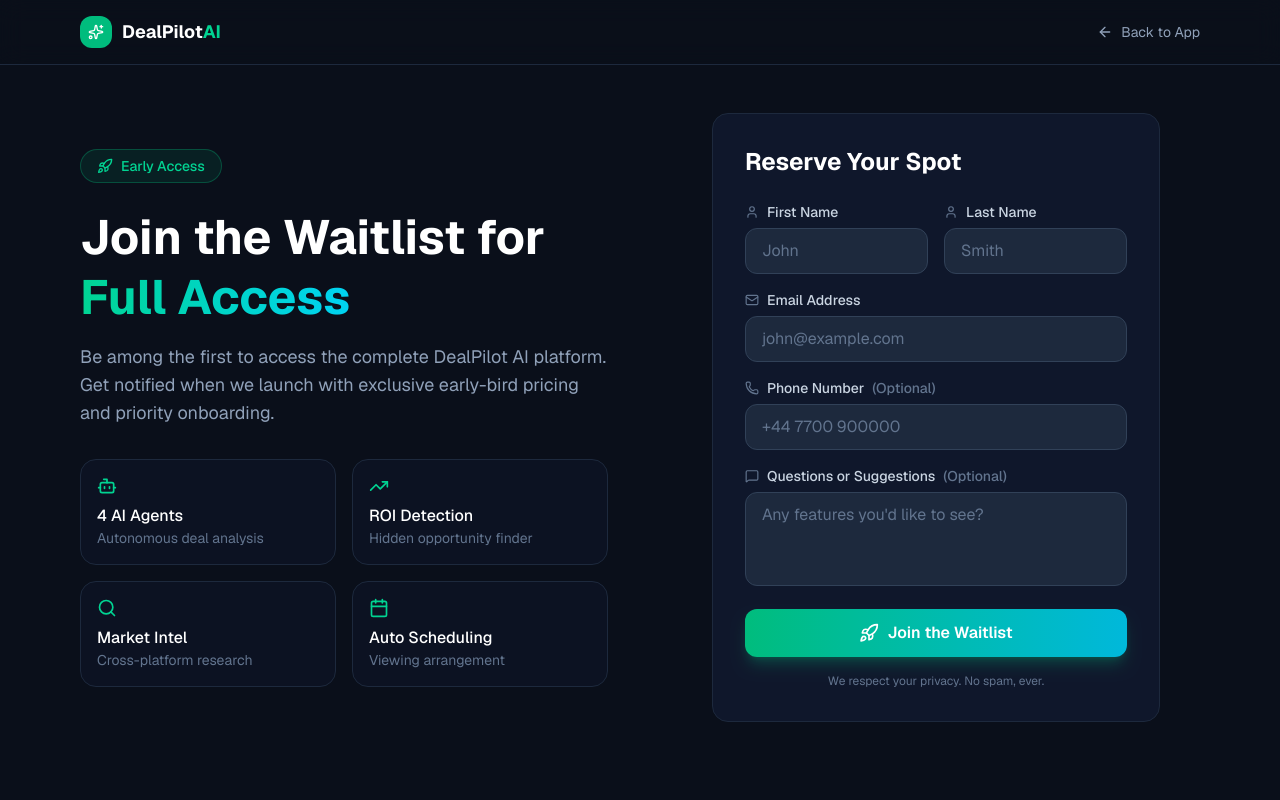
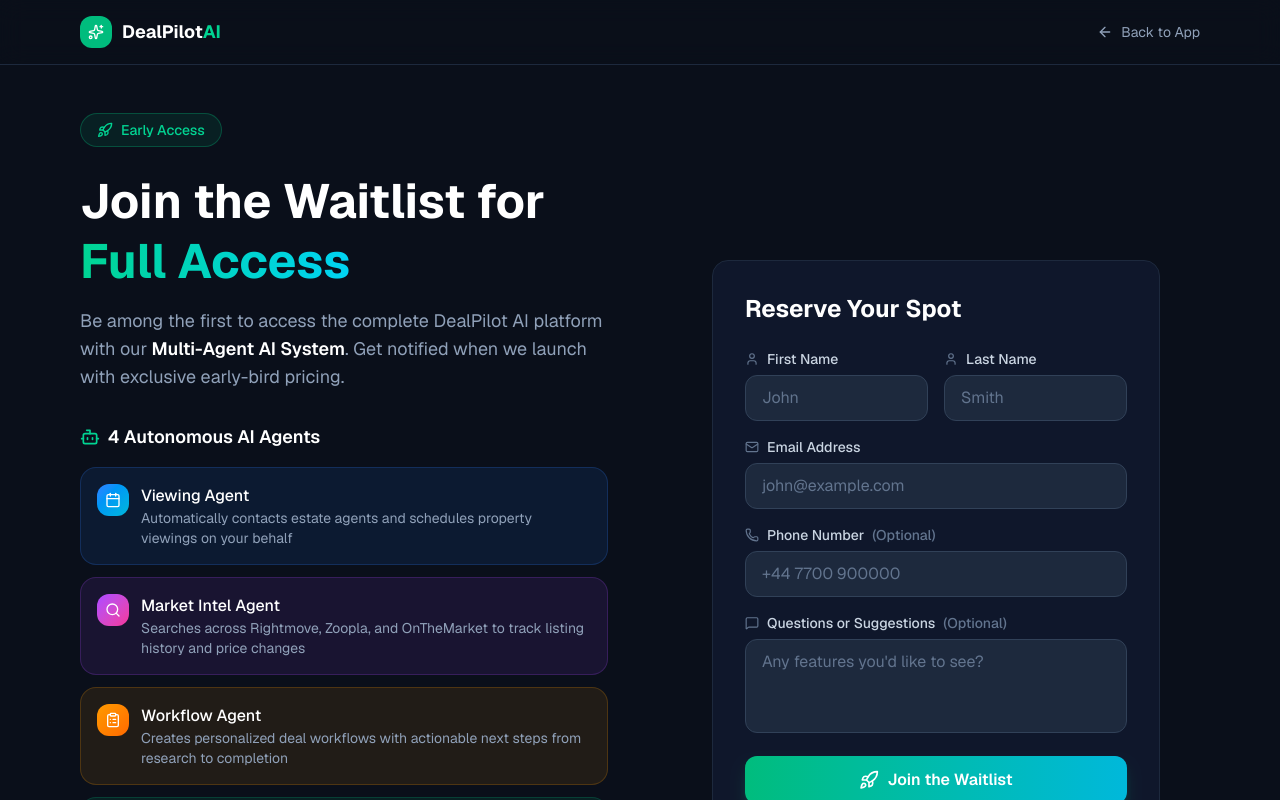
Before and after one commit to matizxcarmen/DealPilot-AI, a Next.js app: page /waitlist in a window 1280 px wide. Shown: the top 800 px of the page. Built offline with nearby package versions, Linux system fonts and the light colour scheme.

Commit message:
feat: enhance waitlist with Multi-Agent AI System cards
Add styled cards for each agent with gradient icons and details.

```diff
--- a/app/waitlist/page.tsx
+++ b/app/waitlist/page.tsx
@@ -16,7 +16,11 @@ import {
   Bot,
   TrendingUp,
   Search,
-  Calendar
+  Calendar,
+  ClipboardList,
+  Eye,
+  Brain,
+  Zap
 } from 'lucide-react'
 
 interface FormData {
@@ -65,11 +69,50 @@ export default function WaitlistPage() {
     }
   }
 
+  const agents = [
+    {
+      icon: Calendar,
+      name: 'Viewing Agent',
+      desc: 'Automatically contacts estate agents and schedules property viewings on your behalf',
+      color: 'from-blue-500 to-cyan-500',
+      bgColor: 'bg-blue-500/10',
+      borderColor: 'border-blue-500/20',
+      iconColor: 'text-blue-400'
+    },
+    {
+      icon: Search,
+      name: 'Market Intel Agent',
+      desc: 'Searches across Rightmove, Zoopla, and OnTheMarket to track listing history and price changes',
+      color: 'from-purple-500 to-pink-500',
+      bgColor: 'bg-purple-500/10',
+      borderColor: 'border-purple-500/20',
+      iconColor: 'text-purple-400'
+    },
+    {
+      icon: ClipboardList,
+      name: 'Workflow Agent',
+      desc: 'Creates personalized deal workflows with actionable next steps from research to completion',
+      color: 'from-amber-500 to-orange-500',
+      bgColor: 'bg-amber-500/10',
+      borderColor: 'border-amber-500/20',
+      iconColor: 'text-amber-400'
+    },
+    {
+      icon: MessageSquare,
+      name: 'Contact Agent',
+      desc: 'Reaches out to realtors to gather missing property information and negotiate on your behalf',
+      color: 'from-emerald-500 to-teal-500',
+      bgColor: 'bg-emerald-500/10',
+      borderColor: 'border-emerald-500/20',
+      iconColor: 'text-emerald-400'
+    },
+  ]
+
   const features = [
-    { icon: Bot, label: '4 AI Agents', desc: 'Autonomous deal analysis' },
+    { icon: Brain, label: 'AI-Powered Analysis', desc: 'Deep property insights' },
     { icon: TrendingUp, label: 'ROI Detection', desc: 'Hidden opportunity finder' },
-    { icon: Search, label: 'Market Intel', desc: 'Cross-platform research' },
-    { icon: Calendar, label: 'Auto Scheduling', desc: 'Viewing arrangement' },
+    { icon: Eye, label: 'Real-Time Tracking', desc: 'Live market monitoring' },
+    { icon: Zap, label: 'Instant Reports', desc: 'Investment verdicts in seconds' },
   ]
 
   return (
@@ -116,24 +159,52 @@ export default function WaitlistPage() {
               </h1>
 
               <p className="mb-8 text-lg text-slate-400">
-                Be among the first to access the complete DealPilot AI platform.
-                Get notified when we launch with exclusive early-bird pricing and
-                priority onboarding.
+                Be among the first to access the complete DealPilot AI platform with our
+                <span className="font-semibold text-white"> Multi-Agent AI System</span>.
+                Get notified when we launch with exclusive early-bird pricing.
               </p>
 
-              {/* Features Grid */}
-              <div className="grid grid-cols-2 gap-4">
+              {/* AI Agents Section */}
+              <div className="mb-8">
+                <div className="mb-4 flex items-center gap-2">
+                  <Bot className="h-5 w-5 text-emerald-400" />
+                  <h3 className="text-lg font-semibold text-white">4 Autonomous AI Agents</h3>
+                </div>
+                <div className="space-y-3">
+                  {agents.map((agent, i) => (
+                    <motion.div
+                      key={agent.name}
+                      initial={{ opacity: 0, x: -20 }}
+                      animate={{ opacity: 1, x: 0 }}
+                      transition={{ delay: 0.1 + i * 0.1 }}
+                      className={`rounded-xl border ${agent.borderColor} ${agent.bgColor} p-4`}
+                    >
+                      <div className="flex items-start gap-3">
+                        <div className={`rounded-lg bg-gradient-to-br ${agent.color} p-2`}>
+                          <agent.icon className="h-4 w-4 text-white" />
+                        </div>
+                        <div>
+                          <p className="font-medium text-white">{agent.name}</p>
+                          <p className="text-sm text-slate-400">{agent.desc}</p>
+                        </div>
+                      </div>
+                    </motion.div>
+                  ))}
+                </div>
+              </div>
+
+              {/* Additional Features */}
+              <div className="grid grid-cols-2 gap-3">
                 {features.map((feature, i) => (
                   <motion.div
                     key={feature.label}
                     initial={{ opacity: 0, y: 20 }}
                     animate={{ opacity: 1, y: 0 }}
-                    transition={{ delay: 0.1 + i * 0.1 }}
-                    className="rounded-xl border border-slate-800 bg-slate-900/50 p-4"
+                    transition={{ delay: 0.5 + i * 0.1 }}
+                    className="flex items-center gap-2 rounded-lg border border-slate-800 bg-slate-900/50 px-3 py-2"
                   >
-                    <feature.icon className="mb-2 h-5 w-5 text-emerald-400" />
-                    <p className="font-medium text-white">{feature.label}</p>
-                    <p className="text-sm text-slate-500">{feature.desc}</p>
+                    <feature.icon className="h-4 w-4 text-emerald-400" />
+                    <span className="text-sm text-slate-300">{feature.label}</span>
                   </motion.div>
                 ))}
               </div>
```
